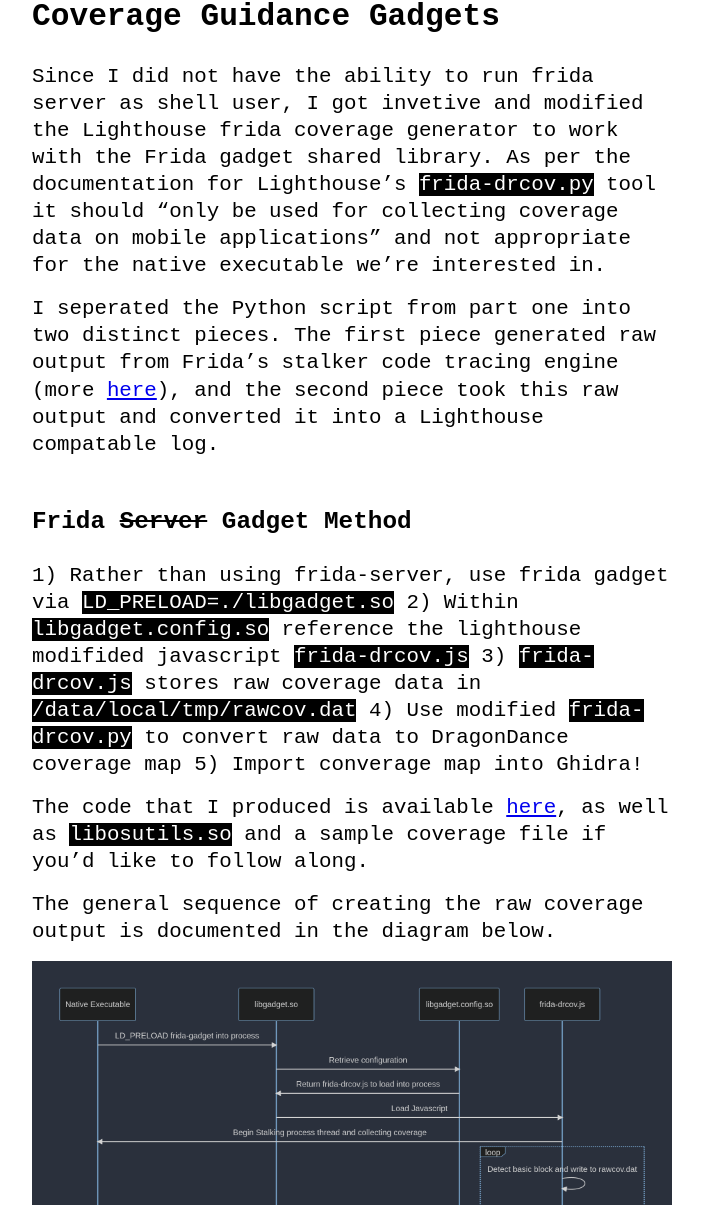
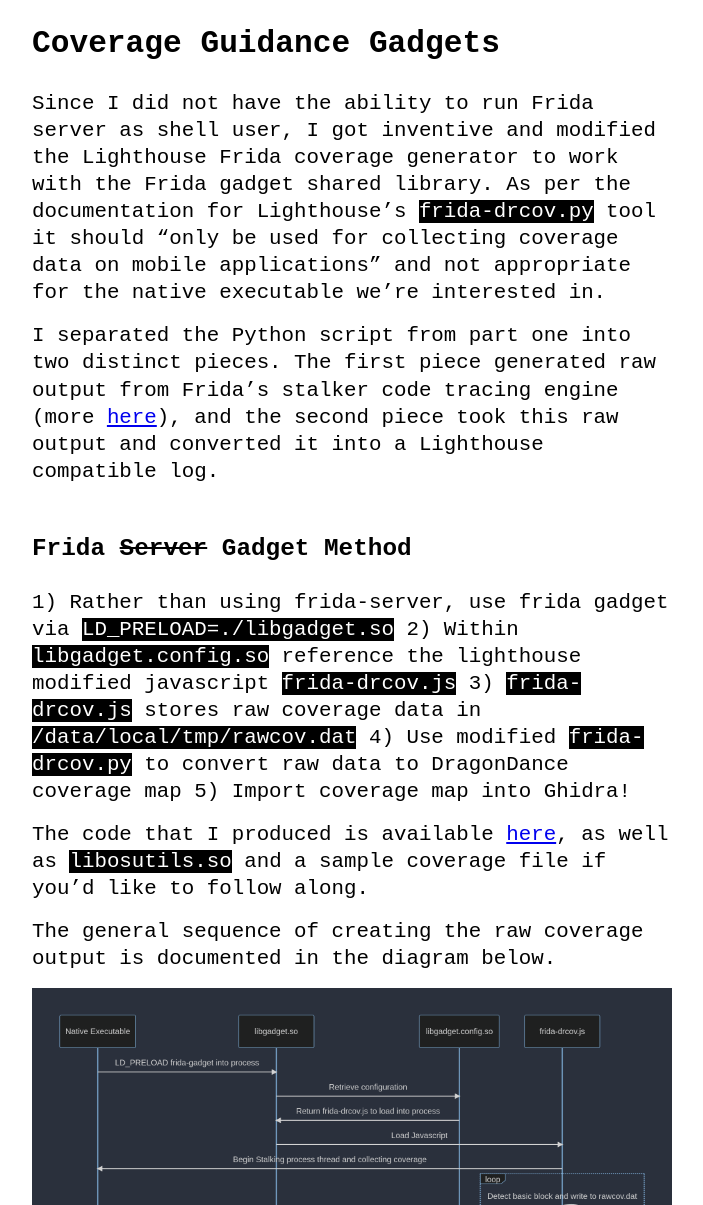
Before and after one commit to datalocaltmp/datalocaltmp.github.io, a Jekyll site: the page built from _posts/2023-07-17-Visualizing-Android-Code-Coverage-Pt.2.md, in a window 1280 px wide and 1400 px high, scrolled down 2568 px, cut to the strip 195-1400 px from the top of the window. Shown: the whole strip, without its empty margins (288-991 px from the left). Built offline with Jekyll 4.4.1, drawn with Linux system fonts in a browser that asks for light colours; our own code applies the rules of GitHub Pages for plain Markdown files; some of the changed text lies outside the part shown.

Commit message:
Fix spelling

```diff
--- a/_posts/2023-07-17-Visualizing-Android-Code-Coverage-Pt.2.md
+++ b/_posts/2023-07-17-Visualizing-Android-Code-Coverage-Pt.2.md
@@ -46,17 +46,17 @@
 
 ## Coverage Guidance Gadgets
 
-Since I did not have the ability to run frida server as shell user, I got invetive and modified the Lighthouse frida coverage generator to work with the Frida gadget shared library. As per the documentation for Lighthouse's `frida-drcov.py` tool it should "only be used for collecting coverage data on mobile applications" and not appropriate for the native executable we're interested in.
+Since I did not have the ability to run Frida server as shell user, I got inventive and modified the Lighthouse Frida coverage generator to work with the Frida gadget shared library. As per the documentation for Lighthouse's `frida-drcov.py` tool it should "only be used for collecting coverage data on mobile applications" and not appropriate for the native executable we're interested in.
 
-I seperated the Python script from part one into two distinct pieces. The first piece generated raw output from Frida's stalker code tracing engine (more [here](https://frida.re/docs/stalker/)), and the second piece took this raw output and converted it into a Lighthouse compatable log.
+I separated the Python script from part one into two distinct pieces. The first piece generated raw output from Frida's stalker code tracing engine (more [here](https://frida.re/docs/stalker/)), and the second piece took this raw output and converted it into a Lighthouse compatible log.
 
 ### Frida ~~Server~~ Gadget Method
 
 1) Rather than using frida-server, use frida gadget via `LD_PRELOAD=./libgadget.so`
-2) Within `libgadget.config.so` reference the lighthouse modifided javascript `frida-drcov.js`
+2) Within `libgadget.config.so` reference the lighthouse modified javascript `frida-drcov.js`
 3) `frida-drcov.js` stores raw coverage data in `/data/local/tmp/rawcov.dat`
 4) Use modified `frida-drcov.py` to convert raw data to DragonDance coverage map
-5) Import converage map into Ghidra!
+5) Import coverage map into Ghidra!
 
 The code that I produced is available [here](https://github.com/datalocaltmp/frida-cov), as well as `libosutils.so` and a sample coverage file if you'd like to follow along.
 
@@ -88,8 +88,6 @@
 
 If you have any questions feel free to send them my was @datalocaltmp, thanks for reading!
 
-
-
 ## Notes
 \* Passing arguments to an executable which is being injected by frida-server had posed some issues for myself as it did not expect an app process to receive any arguments.
 
```
Also changed, not shown: other parts of _posts/2023-07-17-Visualizing-Android-Code-Coverage-Pt.2.md (+3 -3 lines).
